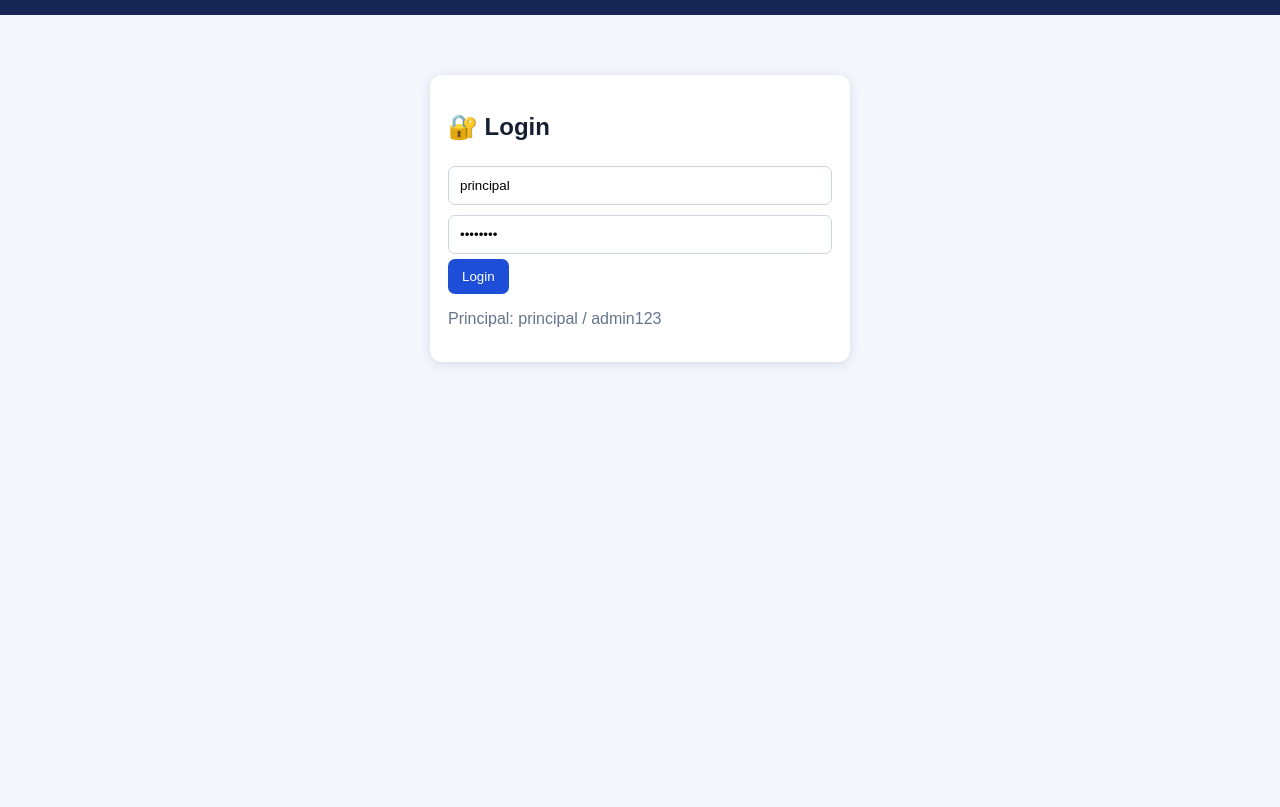
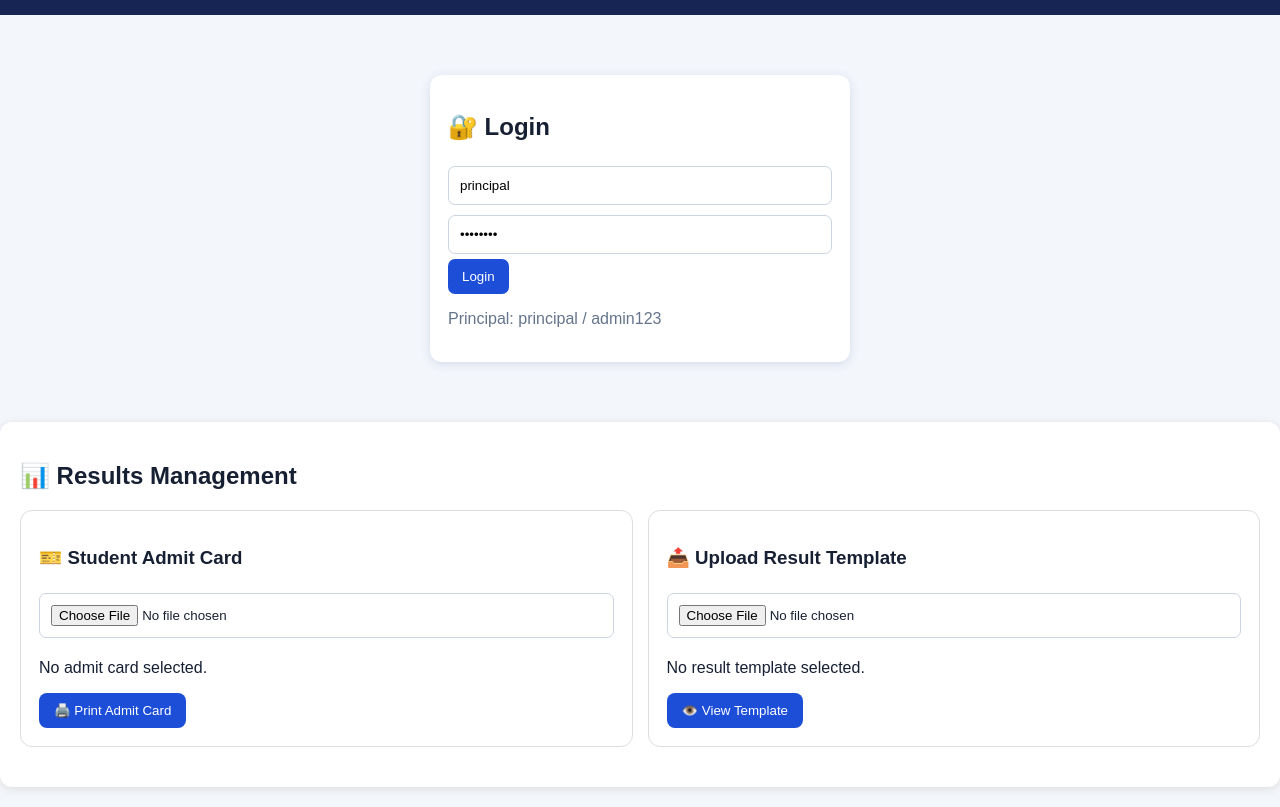
Before and after one commit to trivedinishant464-ops/S.J.-EDUCATION-CENTRE-, a plain HTML site: page index.html in a window 1280 px wide. Shown: the part 71-878 px from the top of the page. Before the commit the page ends 800 px from the top, so only its background shows below. Drawn offline with Linux system fonts and the light colour scheme.

Commit message:
Add admit card and result template upload

```diff
--- a/index.html
+++ b/index.html
@@ -480,5 +480,115 @@ select.appendChild(option);
 }
 
 </script>
+
+<section id="result-tools" style="margin:20px 0;padding:20px;background:#fff;border-radius:12px;box-shadow:0 2px 10px #ddd;">
+  <h2>📊 Results Management</h2>
+
+  <div style="display:grid;grid-template-columns:repeat(auto-fit,minmax(220px,1fr));gap:15px;">
+
+    <!-- Student Admit Card -->
+    <div style="padding:18px;border:1px solid #ddd;border-radius:12px;">
+      <h3>🎫 Student Admit Card</h3>
+      <input type="file" id="admitCardFile"
+             accept=".pdf,.jpg,.jpeg,.png"
+             onchange="handleResultFile(this,'admitCardStatus')">
+      <p id="admitCardStatus">No admit card selected.</p>
+      <button onclick="printAdmitCard()"
+              style="padding:10px 15px;border:0;border-radius:8px;">
+        🖨️ Print Admit Card
+      </button>
+    </div>
+
+    <!-- Upload Result Template -->
+    <div style="padding:18px;border:1px solid #ddd;border-radius:12px;">
+      <h3>📤 Upload Result Template</h3>
+      <input type="file" id="resultTemplateFile"
+             accept=".pdf,.doc,.docx,.xls,.xlsx,.jpg,.jpeg,.png"
+             onchange="handleResultFile(this,'resultTemplateStatus')">
+      <p id="resultTemplateStatus">No result template selected.</p>
+      <button onclick="showUploadedResultTemplate()"
+              style="padding:10px 15px;border:0;border-radius:8px;">
+        👁️ View Template
+      </button>
+    </div>
+
+  </div>
+
+  <div id="resultUploadPreview" style="margin-top:20px;"></div>
+</section>
+
+<script>
+function handleResultFile(input, statusId) {
+  const file = input.files[0];
+  if (!file) return;
+
+  document.getElementById(statusId).innerHTML =
+    "✅ Selected: <b>" + file.name + "</b>";
+
+  const preview = document.getElementById("resultUploadPreview");
+
+  if (file.type.startsWith("image/")) {
+    const url = URL.createObjectURL(file);
+    preview.innerHTML =
+      "<h3>Preview</h3><img src='" + url +
+      "' style='max-width:100%;max-height:500px;border-radius:10px;'>";
+  } else if (file.type === "application/pdf") {
+    const url = URL.createObjectURL(file);
+    preview.innerHTML =
+      "<h3>PDF Preview</h3><iframe src='" + url +
+      "' style='width:100%;height:600px;border:1px solid #ddd;'></iframe>";
+  } else {
+    preview.innerHTML =
+      "<h3>✅ File Selected</h3><p>" + file.name +
+      "</p><p>Preview is not available for this file type.</p>";
+  }
+}
+
+function printAdmitCard() {
+  const file = document.getElementById("admitCardFile").files[0];
+
+  if (!file) {
+    alert("Please select an Admit Card first.");
+    return;
+  }
+
+  if (file.type === "application/pdf") {
+    const url = URL.createObjectURL(file);
+    window.open(url, "_blank");
+  } else if (file.type.startsWith("image/")) {
+    const url = URL.createObjectURL(file);
+    const w = window.open("");
+    w.document.write(
+      "<html><body style='margin:0;text-align:center'>" +
+      "<img src='" + url + "' style='max-width:100%;'>" +
+      "</body></html>"
+    );
+    w.document.close();
+    w.print();
+  } else {
+    alert("Please upload a PDF or image Admit Card.");
+  }
+}
+
+function showUploadedResultTemplate() {
+  const file = document.getElementById("resultTemplateFile").files[0];
+
+  if (!file) {
+    alert("Please upload a Result Template first.");
+    return;
+  }
+
+  const url = URL.createObjectURL(file);
+
+  if (file.type === "application/pdf") {
+    window.open(url, "_blank");
+  } else if (file.type.startsWith("image/")) {
+    window.open(url, "_blank");
+  } else {
+    alert("Template selected: " + file.name);
+  }
+}
+</script>
+
 </body>
 </html>
```
